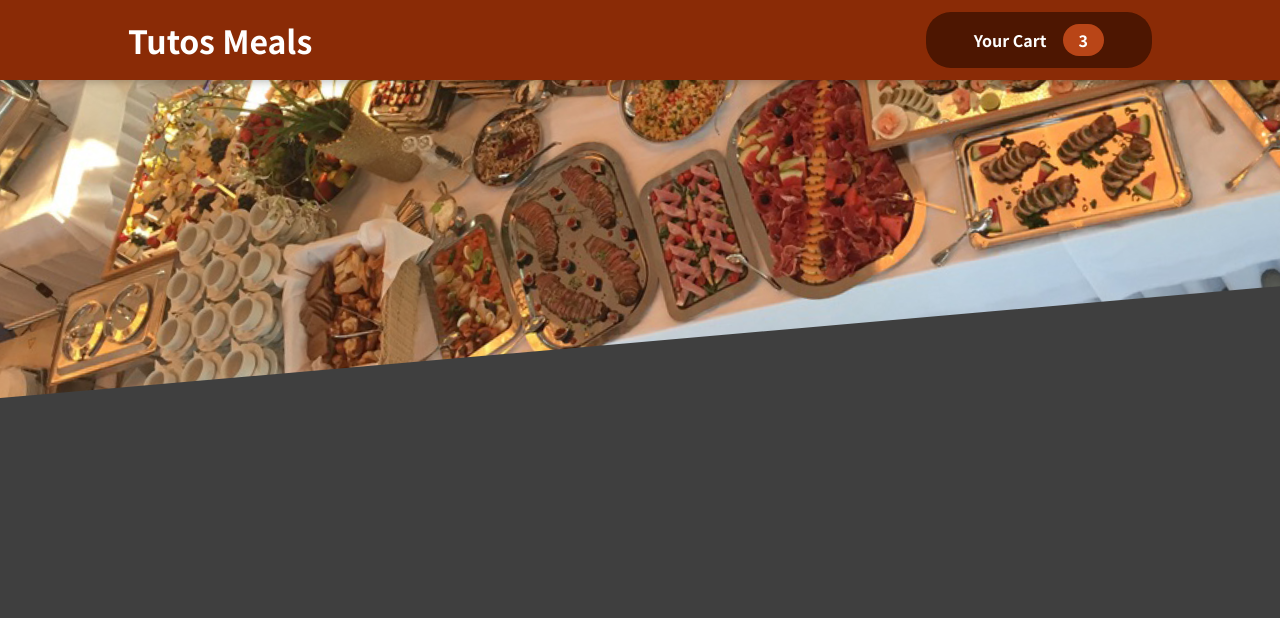
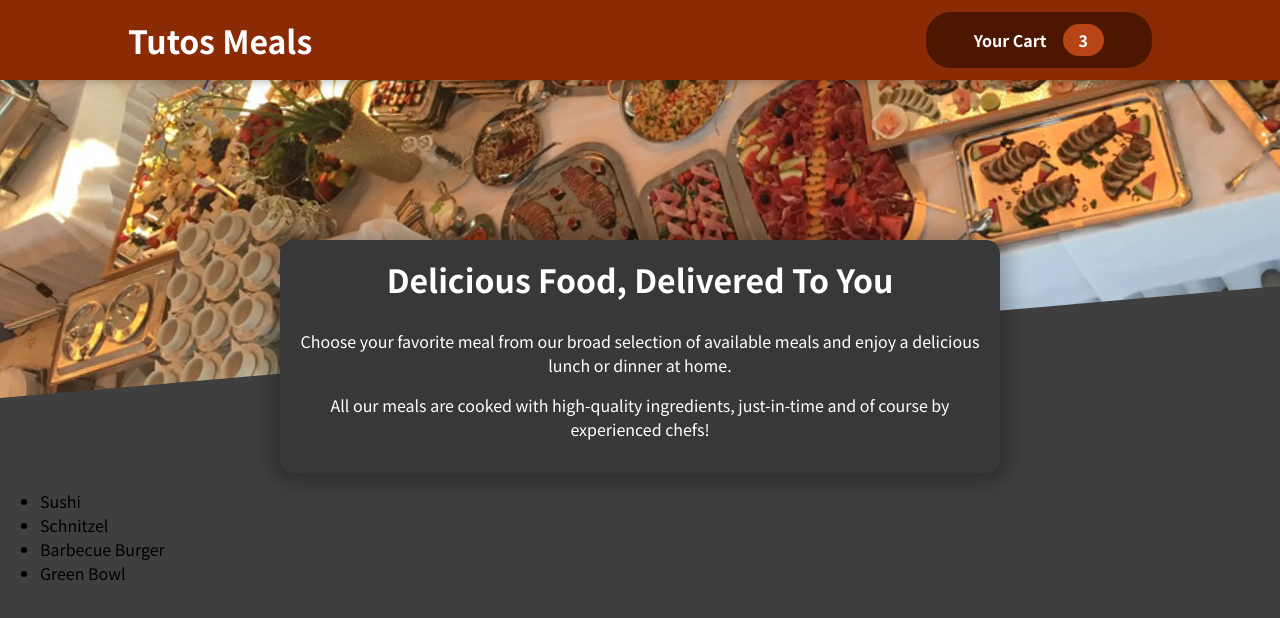
Before and after one commit to jeanchaneto/food-order-react-app, a React (Create React App) app: page / in a window 1280 px wide. Shown: the top 618 px of the page. Built offline with nearby package versions, Linux system fonts and the light colour scheme.

Commit message:
Meals components

```diff
--- a/src/App.js
+++ b/src/App.js
@@ -1,9 +1,11 @@
 import Header from "./components/Layout/Header";
+import Meals from "./components/Meals/Meals";
 
 function App() {
   return (
     <>
       <Header />
+      <Meals />
     </>
   );
 }
--- /dev/null
+++ b/src/components/Meals/AvailableMeals.jsx
@@ -0,0 +1,40 @@
+import classes from './AvailableMeals.module.css'
+
+const DUMMY_MEALS = [
+    {
+      id: 'm1',
+      name: 'Sushi',
+      description: 'Finest fish and veggies',
+      price: 22.99,
+    },
+    {
+      id: 'm2',
+      name: 'Schnitzel',
+      description: 'A german specialty!',
+      price: 16.5,
+    },
+    {
+      id: 'm3',
+      name: 'Barbecue Burger',
+      description: 'American, raw, meaty',
+      price: 12.99,
+    },
+    {
+      id: 'm4',
+      name: 'Green Bowl',
+      description: 'Healthy...and green...',
+      price: 18.99,
+    },
+  ];
+
+const AvailableMeals = () => {
+  return (
+    <section className={classes.meal}>
+        <ul>
+            {DUMMY_MEALS.map(meal => <li key={meal.id}>{meal.name}</li> )}
+        </ul>
+    </section>
+  )
+}
+
+export default AvailableMeals
--- /dev/null
+++ b/src/components/Meals/AvailableMeals.module.css
@@ -0,0 +1,24 @@
+.meals {
+    max-width: 60rem;
+    width: 90%;
+    margin: 2rem auto;
+    animation: meals-appear 1s ease-out forwards;
+  }
+
+  .meals ul {
+    list-style: none;
+    margin: 0;
+    padding: 0;
+  }
+
+  @keyframes meals-appear {
+    from {
+      opacity: 0;
+      transform: translateY(3rem);
+    }
+
+    to {
+      opacity: 1;
+      transform: translateY(0);
+    }
+  }
--- /dev/null
+++ b/src/components/Meals/Meals.jsx
@@ -0,0 +1,14 @@
+import AvailableMeals from "./AvailableMeals"
+import MealsSummary from "./MealsSummary"
+
+
+const Meals = () => {
+  return (
+    <>
+    <MealsSummary />
+    <AvailableMeals />
+    </>
+  )
+}
+
+export default Meals
--- /dev/null
+++ b/src/components/Meals/MealsSummary.jsx
@@ -0,0 +1,19 @@
+import classes from './MealsSummary.module.css';
+
+const MealsSummary = () => {
+  return (
+    <section className={classes.summary}>
+      <h2>Delicious Food, Delivered To You</h2>
+      <p>
+        Choose your favorite meal from our broad selection of available meals
+        and enjoy a delicious lunch or dinner at home.
+      </p>
+      <p>
+        All our meals are cooked with high-quality ingredients, just-in-time and
+        of course by experienced chefs!
+      </p>
+    </section>
+  );
+};
+
+export default MealsSummary;
--- /dev/null
+++ b/src/components/Meals/MealsSummary.module.css
@@ -0,0 +1,18 @@
+.summary {
+    text-align: center;
+    max-width: 45rem;
+    width: 90%;
+    margin: auto;
+    margin-top: -10rem;
+    position: relative;
+    background-color: #383838;
+    color: white;
+    border-radius: 14px;
+    padding: 1rem;
+    box-shadow: 0 1px 18px 10px rgba(0, 0, 0, 0.25);
+  }
+
+  .summary h2 {
+    font-size: 2rem;
+    margin-top: 0;
+  }
```
Also changed, not shown: 1 other file (tests, documents, lock files or other folders).
